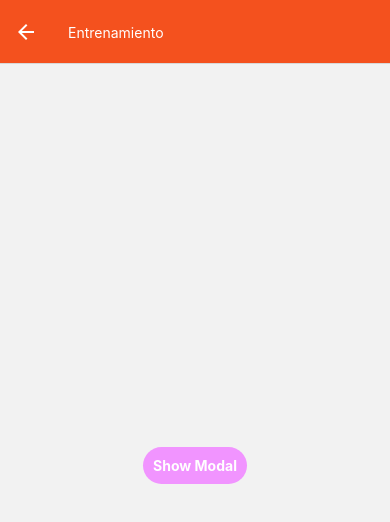
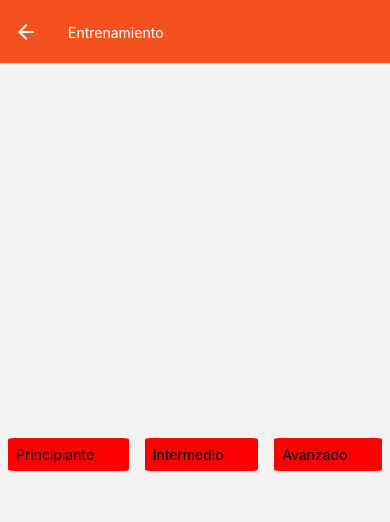
Before and after one commit to Navi244/react-proyect-init, a React Native app: screen /Training in a window 390 px wide. Shown: the top 522 px of the page. Built offline with nearby package versions, Linux system fonts and the light colour scheme.

Commit message:
add buttons and configuration to bluetooth and build in android divices

```diff
--- a/app.json
+++ b/app.json
@@ -23,7 +23,8 @@
       "adaptiveIcon": {
         "foregroundImage": "./assets/adaptive-icon.png",
         "backgroundColor": "#FFFFFF"
-      }
+      },
+      "package": "com.navi244.reactproyectinit"
     },
     "web": {
       "favicon": "./assets/favicon.png"
--- /dev/null
+++ b/components/MultipleButtons.js
@@ -0,0 +1,76 @@
+import React from "react";
+import { View, Pressable, Text, StyleSheet} from "react-native";
+
+function firstButton(){
+  console.log('Primer boton seleccionado')
+}
+
+function secondButton(){
+  console.log('Segundo boton seleccionado')
+}
+
+function thirdButton(){
+  console.log("Tercer botón seleccionado")
+}
+
+const MultipleButtons = ()=>{
+  return (
+    <View style={styles.container}>
+      <View style={styles.column}>
+        <View styles={styles.firstButtonText}>
+          <Pressable onPress={()=>firstButton()}>
+            <Text>Principiante</Text>
+          </Pressable>
+        </View>
+      </View>
+      <View style={styles.column}>
+        <View styles={styles.secondButtonText}>
+          <Pressable onPress={()=>secondButton()}>
+            <Text>Intermedio</Text>
+          </Pressable>
+        </View>
+      </View>
+      <View style={styles.column}>
+        <View styles={styles.thirdButtonText}>
+          <Pressable onPress={()=>thirdButton()}>
+            <Text>Avanzado</Text>
+          </Pressable>
+        </View>
+      </View>
+    </View>
+  )
+}
+
+const styles = StyleSheet.create({
+  container: {
+    display: 'flex',
+    flexDirection: 'row',
+    alignItems: 'center',
+    height: '100%',
+    position: 'relative'
+  },
+  column: {
+    flexGrow: 1,
+    textAlign: 'center',
+    padding: '0.5rem',
+    margin: '0.5rem',
+    backgroundColor: 'red',
+    borderRadius: '5%'
+  },
+  firstButtonText: {
+    alignSelf: 'center',
+    position: 'absolute',
+    top: '1rem'
+  },
+  secondButtonText: {
+    alignSelf: 'center',
+    position: 'absolute'
+  },
+  thirdButtonText: {
+    alignSelf: 'center',
+    position: 'absolute',
+    top: '3rem'
+  }
+})
+
+export default MultipleButtons;
--- /dev/null
+++ b/metro.config.js
@@ -0,0 +1,4 @@
+// Learn more https://docs.expo.io/guides/customizing-metro
+const { getDefaultConfig } = require('expo/metro-config');
+
+module.exports = getDefaultConfig(__dirname);
--- a/pages/Training.js
+++ b/pages/Training.js
@@ -1,83 +1,15 @@
 import React, { useState }  from "react";
 import { Alert, Modal, StyleSheet, Text, Pressable, View } from "react-native";
+import MultipleButtons from "../components/MultipleButtons";
 
 const Training = ()=>{
-  const [modalVisible, setModalVisible] = useState(false);
   return (
-    <View style={styles.centeredView}>
-      <Modal
-        animationType="slide"
-        transparent={true}
-        visible={modalVisible}
-        onRequestClose={() => {
-          Alert.alert("Modal has been closed.");
-          setModalVisible(!modalVisible);
-        }}
-      >
-        <View style={styles.centeredView}>
-          <View style={styles.modalView}>
-            <Text style={styles.modalText}>Hello World!</Text>
-            <Pressable
-              style={[styles.button, styles.buttonClose]}
-              onPress={() => setModalVisible(!modalVisible)}
-            >
-              <Text style={styles.textStyle}>Hide Modal</Text>
-            </Pressable>
-          </View>
-        </View>
-      </Modal>
-      <Pressable
-        style={[styles.button, styles.buttonOpen]}
-        onPress={() => setModalVisible(true)}
-      >
-        <Text style={styles.textStyle}>Show Modal</Text>
-      </Pressable>
-    </View>
+    <MultipleButtons></MultipleButtons>
   );
 }
 
 const styles = StyleSheet.create({
-  centeredView: {
-    flex: 1,
-    justifyContent: "center",
-    alignItems: "center",
-    marginTop: 22
-  },
-  modalView: {
-    margin: 20,
-    backgroundColor: "white",
-    borderRadius: 20,
-    padding: 35,
-    alignItems: "center",
-    shadowColor: "#000",
-    shadowOffset: {
-      width: 0,
-      height: 2
-    },
-    shadowOpacity: 0.25,
-    shadowRadius: 4,
-    elevation: 5
-  },
-  button: {
-    borderRadius: 20,
-    padding: 10,
-    elevation: 2
-  },
-  buttonOpen: {
-    backgroundColor: "#F194FF",
-  },
-  buttonClose: {
-    backgroundColor: "#2196F3",
-  },
-  textStyle: {
-    color: "white",
-    fontWeight: "bold",
-    textAlign: "center"
-  },
-  modalText: {
-    marginBottom: 15,
-    textAlign: "center"
-  }
+
 });
 
 export default Training;
```
Also changed, not shown: eas.json (added, +18 -0 lines), index.js (added, +10 -0 lines), package.json (+6 -5 lines), 46 other files (tests, documents, lock files or other folders).
